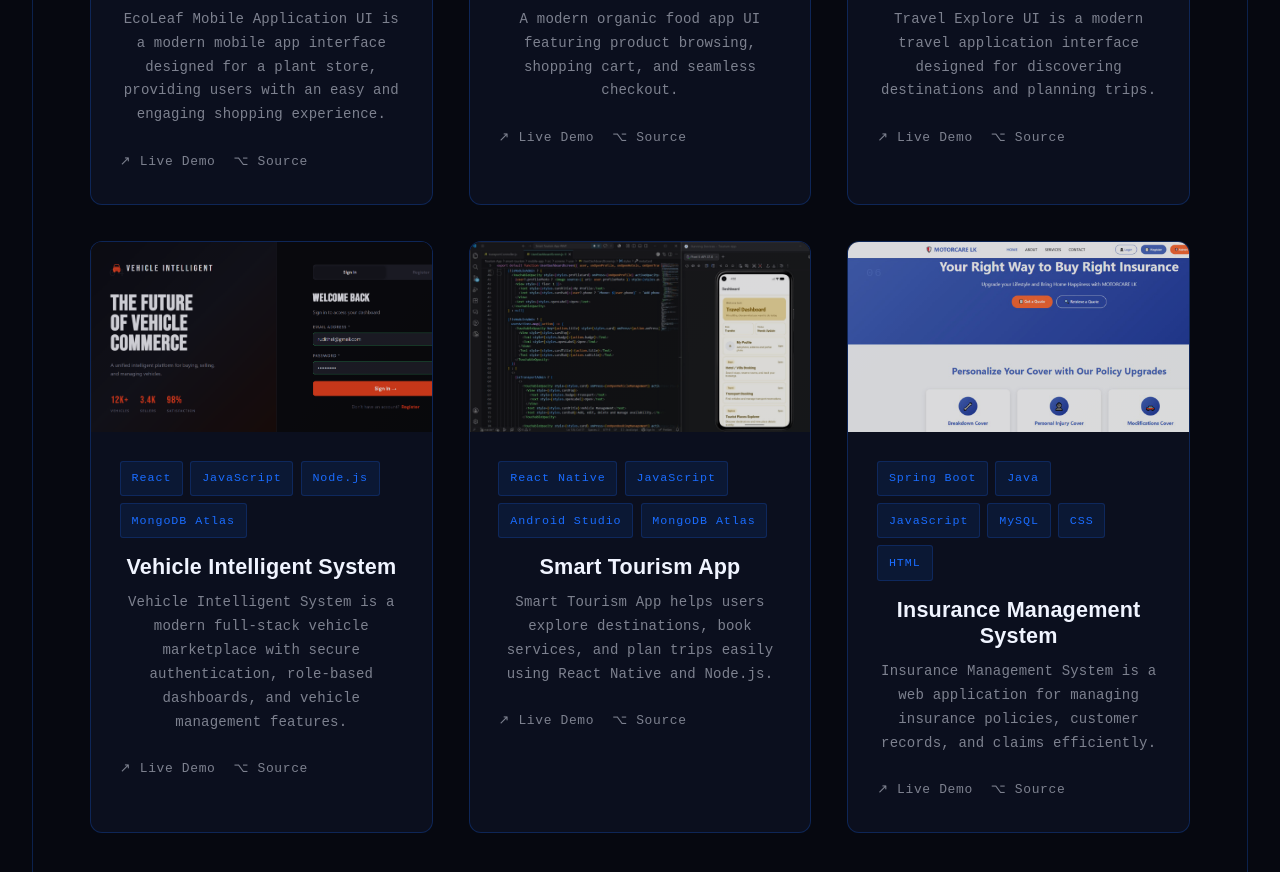
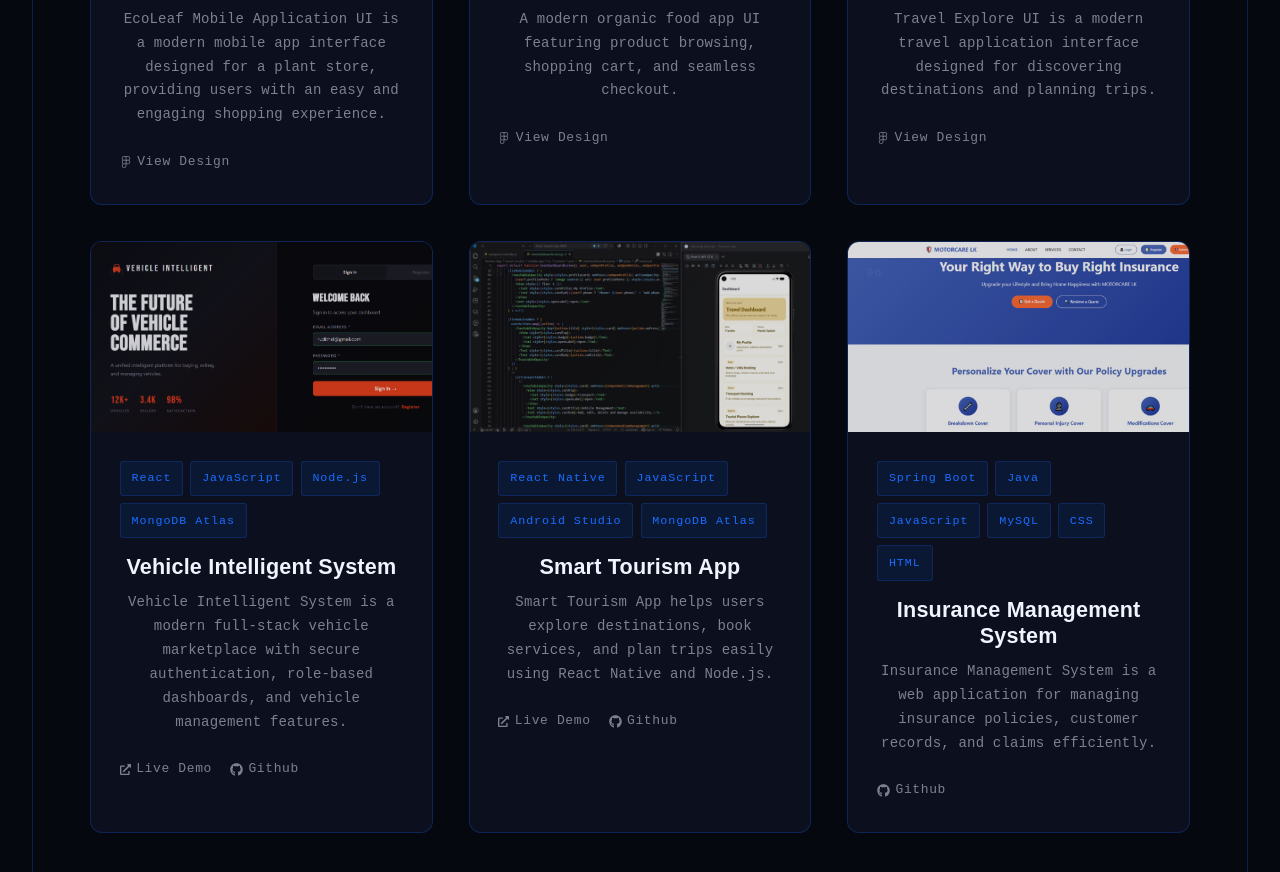
Before and after one commit to it24102858/ruditha-yukthika, a React (Vite) app in the folder my-portfolio/: page / in a window 1280 px wide. Shown: the part 3120-3992 px from the top of the page. Built offline with nearby package versions, Linux system fonts and the light colour scheme.

Commit message:
Update project view button functionality

```diff
--- a/my-portfolio/src/App.jsx
+++ b/my-portfolio/src/App.jsx
@@ -470,6 +470,7 @@ import { FaFigma } from "react-icons/fa";
 import { FaReact } from "react-icons/fa";
 import { FaDatabase } from "react-icons/fa";
 import { FaNetworkWired } from "react-icons/fa";
+import { FaGithub, FaExternalLinkAlt, FaEye } from "react-icons/fa";
 
 //add new one for Projects section
 import ecoLeaf from "./assets/EcoLeaf.png";
@@ -489,6 +490,18 @@ const SKILLS = [
   { icon: <FaNetworkWired size={30} color="#1BA0E1" />, name: "Cisco Packet Tracer", desc: "Simulating and designing computer networks using Cisco Packet Tracer.", pct: 70 },
 ];
 
+/*
+  LINK_CONFIG — one entry per button "type" you can attach to a project.
+  Add more types here any time (e.g. "figma2", "video", "caseStudy"...)
+  without ever touching the card markup below.
+*/
+const LINK_CONFIG = {
+  figma:  { label: "View Design", icon: <FaFigma size={12} /> },
+  live:   { label: "Live Demo",   icon: <FaExternalLinkAlt size={11} /> },
+  github: { label: "Github",      icon: <FaGithub size={13} /> },
+  view:   { label: "View",        icon: <FaEye size={12} /> },
+};
+
 const PROJECTS = [
   {
     num: "01",
@@ -497,7 +510,9 @@ const PROJECTS = [
     title: "EcoLeaf Mobile Application UI",
     tags: ["Figma", "Wireframing", "Prototyping", "User Research"],
     desc: "EcoLeaf Mobile Application UI is a modern mobile app interface designed for a plant store, providing users with an easy and engaging shopping experience.",
-    repo: "https://www.figma.com/design/uo50jXsHm1tKgpfUDiAFJL/EcoLeaf?nodeid=01&t=f8WBDlhaJiO0NhxQ-1"
+    links: [
+      { type: "figma", url: "https://www.figma.com/design/uo50jXsHm1tKgpfUDiAFJL/EcoLeaf?nodeid=01&t=f8WBDlhaJiO0NhxQ-1" }
+    ]
   },
 
   //add the new ui peroject
@@ -509,7 +524,9 @@ const PROJECTS = [
     title: "Organic Food Mobile Application UI",
     tags: ["Figma", "Wireframing", "Prototyping", "User Research"],
     desc: "A modern organic food app UI featuring product browsing, shopping cart, and seamless checkout.",
-    repo: "https://www.figma.com/design/beOwPDYtWn68XAHK7Q7SLp/Untitled?node-id=0-1&t=OelaTS5eRjDmz2Yy-1"
+    links: [
+      { type: "figma", url: "https://www.figma.com/design/beOwPDYtWn68XAHK7Q7SLp/Untitled?node-id=0-1&t=OelaTS5eRjDmz2Yy-1" }
+    ]
   },
 
   {
@@ -519,9 +536,10 @@ const PROJECTS = [
     title: "Travel Explore Mobile Application UI",
     tags: ["Figma", "Wireframing", "Prototyping", "User Research"],
     desc: "Travel Explore UI is a modern travel application interface designed for discovering destinations and planning trips.",
-    repo: "https://www.figma.com/design/qIshmFaydDAeoFH26O6pzv/TExplore?node-id=01&t=NnWXSfRbDYMKdm36-1"
+    links: [
+      { type: "figma", url: "https://www.figma.com/design/qIshmFaydDAeoFH26O6pzv/TExplore?node-id=0-1&t=zV2k81lfiWfTApn8-1" }
+    ]
   },
-
 
   {
     num: "04",
@@ -530,11 +548,11 @@ const PROJECTS = [
     title: "Vehicle Intelligent System",
     tags: ["React", "JavaScript", "Node.js", "MongoDB Atlas"],
     desc: "Vehicle Intelligent System is a modern full-stack vehicle marketplace with secure authentication, role-based dashboards, and vehicle management features.",
-    live: "https://vehicle-intelligent-system.vercel.app/",
-    repo: "https://github.com/it24102858/ITP-Vehicle-Intelligent-System"
+    links: [
+      { type: "live", url: "https://vehicle-intelligent-system.vercel.app/" },
+      { type: "github", url: "https://github.com/it24102858/ITP-Vehicle-Intelligent-System" }
+    ]
   },
-
-
 
   {
     num: "05",
@@ -543,11 +561,11 @@ const PROJECTS = [
     title: "Smart Tourism App",
     tags: ["React Native", "JavaScript", "Android Studio", "MongoDB Atlas"],
     desc: "Smart Tourism App helps users explore destinations, book services, and plan trips easily using React Native and Node.js.",
-    live: "https://smart-tourism-mobile-application.onrender.com",
-    repo: "https://github.com/it24102858/Smart-Tourism-Mobile-Application-"
+    links: [
+      { type: "live", url: "https://smart-tourism-mobile-application.onrender.com" },
+      { type: "github", url: "https://github.com/it24102858/Smart-Tourism-Mobile-Application-" }
+    ]
   },
-
-
 
   {
     num: "06",
@@ -556,7 +574,9 @@ const PROJECTS = [
     title: "Insurance Management System",
     tags: ["Spring Boot", "Java", "JavaScript", "MySQL", "CSS", "HTML"],
     desc: "Insurance Management System is a web application for managing insurance policies, customer records, and claims efficiently.",
-    repo: "https://github.com/it24102664/Web-based-Vehicle-Insurance-Management-System"
+    links: [
+      { type: "github", url: "https://github.com/it24102664/Web-based-Vehicle-Insurance-Management-System" }
+    ]
   }
 ];
 
@@ -590,6 +610,32 @@ function SkillCard({ icon, name, desc, pct, index }) {
     </div>
   );
 }
+
+/*
+  ProjectLinks
+*/
+function ProjectLinks({ links = [] }) {
+  if (!links.length) return null;
+  return (
+    <div className="proj-links">
+      {links.map(({ type, url }, i) => {
+        const cfg = LINK_CONFIG[type] || LINK_CONFIG.view;
+        return (
+          <a
+            className="proj-link"
+            key={`${type}-${i}`}
+            href={url}
+            target="_blank"
+            rel="noopener noreferrer"
+          >
+            {cfg.icon} {cfg.label}
+          </a>
+        );
+      })}
+    </div>
+  );
+}
+
 
 export default function Portfolio() {
   const [scrolled, setScrolled] = useState(false);
@@ -719,10 +765,7 @@ export default function Portfolio() {
                     <div className="proj-tags">{p.tags.map(t => <span className="proj-tag" key={t}>{t}</span>)}</div>
                     <div className="proj-title">{p.title}</div>
                     <p className="proj-desc">{p.desc}</p>
-                    <div className="proj-links">
-                      <a className="proj-link" href={p.live}>↗ Live Demo</a>
-                      <a className="proj-link" href={p.repo}>⌥ Source</a>
-                    </div>
+                    <ProjectLinks links={p.links} />
                   </div>
                 </div>
               ))}
```
Lines whose indentation alone changed are shown as unchanged.
